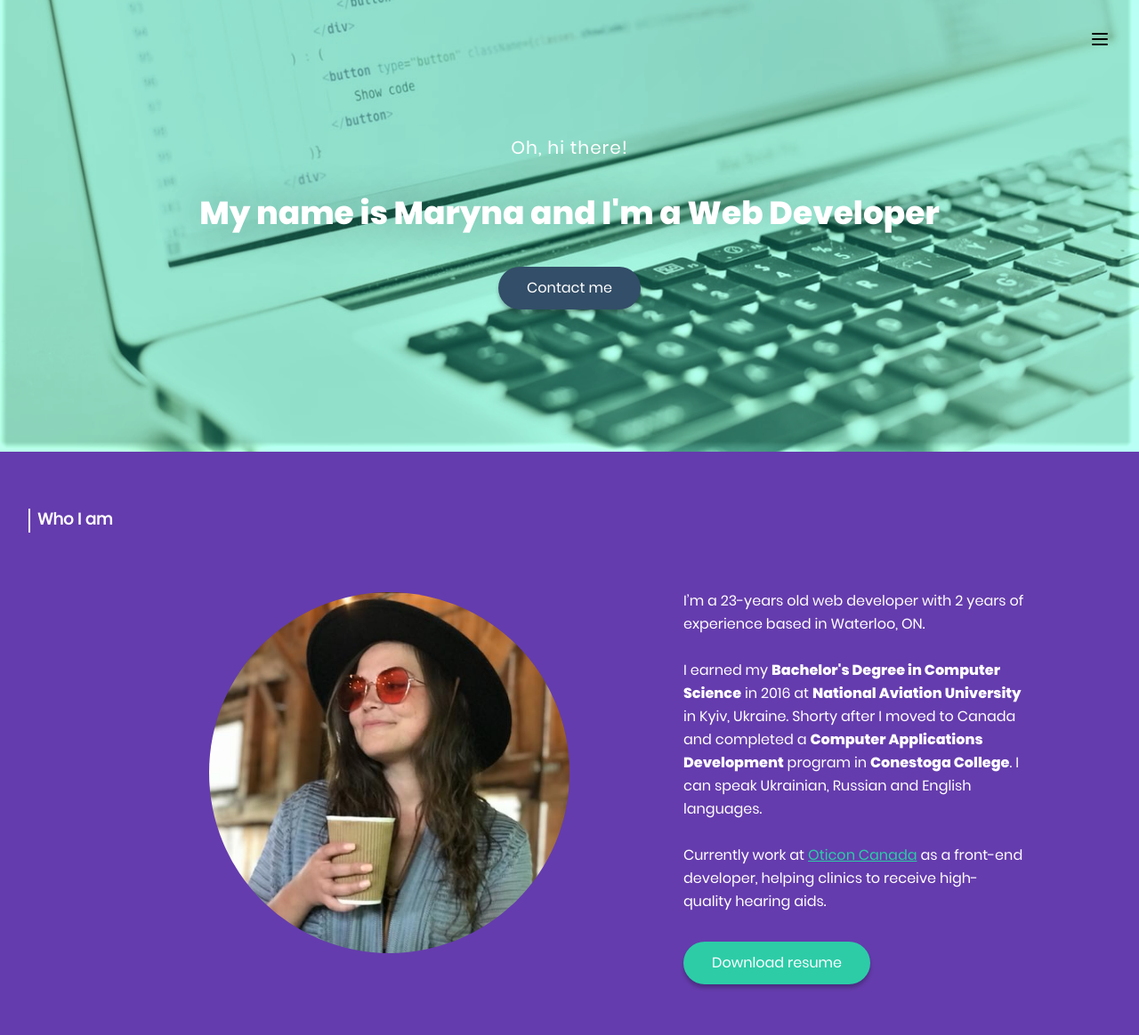
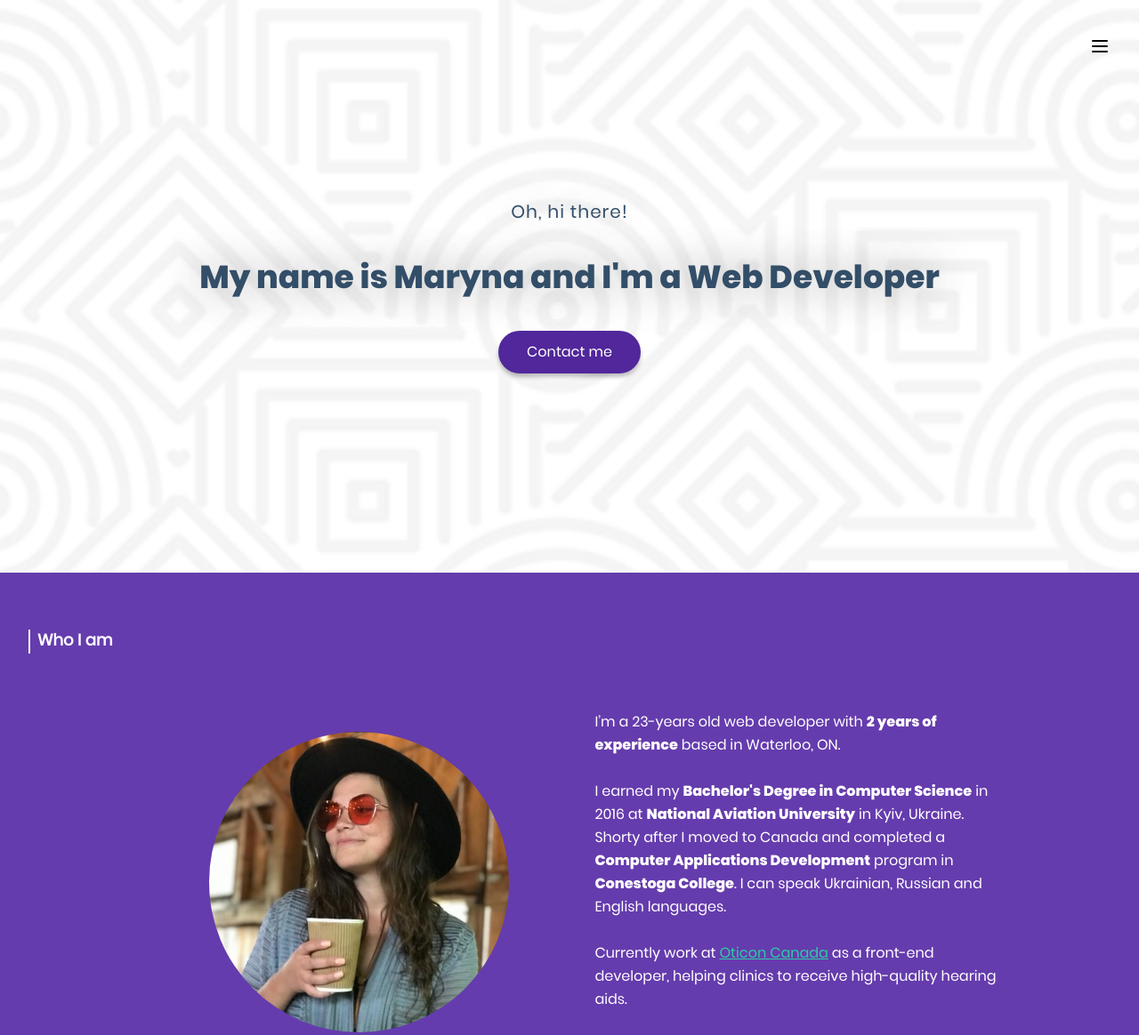
Before and after one commit to marynasalii/marynasalii.github.io, a website: page index.html in a window 1280 px wide. Shown: the top 1164 px of the page at 89% size. Drawn offline with Linux system fonts and the light colour scheme; files whose address does not match are found by name.

Commit message:
New bg pattern added

```diff
--- a/index.html
+++ b/index.html
@@ -22,19 +22,18 @@
 	<header id="main-header">
 		<div class="container">
 			<div class="flex justify-end">
-				<button class="mt-8">
+				<button class="mt-10">
 					<svg xmlns="http://www.w3.org/2000/svg" viewBox="0 0 24 24" width="24" height="24">
 						<path class="heroicon-ui"
 							d="M4 5h16a1 1 0 0 1 0 2H4a1 1 0 1 1 0-2zm0 6h16a1 1 0 0 1 0 2H4a1 1 0 0 1 0-2zm0 6h16a1 1 0 0 1 0 2H4a1 1 0 0 1 0-2z" />
 					</svg>
 				</button>
 			</div>
-			<div class="flex flex-col items-center m-auto pb-64 pt-48 lg:pb-40 lg:pt-24">
-				<p class="text-white tracking-wider text-base lg:text-xl">Oh, hi there!</p>
-				<h1
-					class="text-white text-center mt-5 mb-5 leading-normal text-2xl lg:text-4xl lg:mt-8 lg:mb-8">
+			<div class="flex flex-col items-center m-auto pb-64 pt-48 lg:pb-56 lg:pt-40">
+				<p class="text-gray-300 tracking-wider text-base lg:text-xl text-shadow">Oh, hi there!</p>
+				<h1 class="text-gray-300 text-center mt-5 mb-5 tracking wide leading-normal text-shadow text-2xl lg:text-4xl lg:mt-8 lg:mb-8">
 					My name is Maryna and I'm a Web Developer</h1>
-				<button class="bg-gray-300 text-white font-medium pt-2 pb-2 text-tiny pr-8 pl-8 shadow-outline
+				<button class="bg-purple-300 text-white font-medium pt-2 pb-2 text-tiny pr-8 pl-8 shadow-outline
 				lg:text-base lg:pt-3 lg:pb-3">
 					Contact me
 				</button>
@@ -46,14 +45,16 @@
 		<div class="container">
 			<p class="vertical-line-white pl-2 text-white text-lg font-bold">Who I am</p>
 			<div class="flex flex-col mt-8 items-center lg:flex-row lg:ml-auto lg:w-5/6">
-				<img class="w-56 rounded-full lg:w-2/5" src="public/img/profile-pic.jpg">
-				<div class="flex flex-col items-center text-left lg:items-start lg:ml-32">
+				<img class="w-56 rounded-full lg:w-2/6" src="public/img/profile-pic.jpg">
+				<div class="flex flex-col items-center text-left lg:items-start lg:ml-24">
 					<p class="text-white text-base mt-8 mb-8 leading-relaxed lg:w-4/5">
-						I’m a 23-years old web developer with 2 years of experience based in Waterloo, ON. <br><br>
+						I’m a 23-years old web developer with <span>2 years of experience</span> based in Waterloo, ON.
+						<br><br>
 						I earned my <span>Bachelor's Degree in Computer Science</span> in 2016 at <span>National
 							Aviation University</span> in
 						Kyiv, Ukraine.
-						Shorty after I moved to Canada and completed a <span>Computer Applications Development</span> program in
+						Shorty after I moved to Canada and completed a <span>Computer Applications Development</span>
+						program in
 						<span>Conestoga College</span>.
 						I can speak Ukrainian, Russian and English languages. <br> <br>
 						Currently work at <a class="font-medium underline text-green-200"
@@ -120,10 +121,11 @@
 					fill="#51279B" fill-opacity="0.27" />
 			</svg>
 
-			<p class="text-base text-gray-400 text-left -mt-8">Lorem ipsum dolor sit amet consectetur
-				adipisicing elit. Doloremque adipisci, est quasi odio, aspernatur laboriosam omnis esse distinctio non
-				repellendus ipsum quo.</p>
-			<p class="text-gray-200 text-left text-tiny ml-6 mt-4">- Somebody Somebody</p>
+			<p class="text-xl text-left font-medium text-gray-300 -mt-8 lg:text-center">It is an absolute joy to recommend Maryna.
+				During our time working together I've found her to be
+				professional, fun, dedicated and intelligent.</p>
+			<p class="text-gray-200 text-left text-base mt-4 lg:text-center">- <span class="font-bold">Matt Benvenuti</span>, Business Systems Administrator,
+				Oticon Canada</p>
 		</div>
 	</section>
 
--- a/public/css/style.css
+++ b/public/css/style.css
@@ -27,9 +27,11 @@ html {
 
 h1 {
   font-family: Poppins ExtraBold;
+}
+
+.text-shadow {
   text-shadow: 0 0 50px hsla(0, 0%, 0%, .4);
 }
-
 .vertical-line-white {
   border-left: 2px solid #ffffff;
 }
@@ -48,8 +50,8 @@ h1 {
 /* HEADER STYLES*/
 
 #main-header {
-  background: url(../img/download.png) no-repeat bottom center scroll;
-  ;
+  background-image: url(../img/hypnotize.png);
+  /* background: url(../img/download.png) no-repeat bottom center scroll; */
   min-height: 28rem;
   background-size: cover;
 }
```
Also changed, not shown: public/build/style.css, public/img/hypnotize.png (added).
